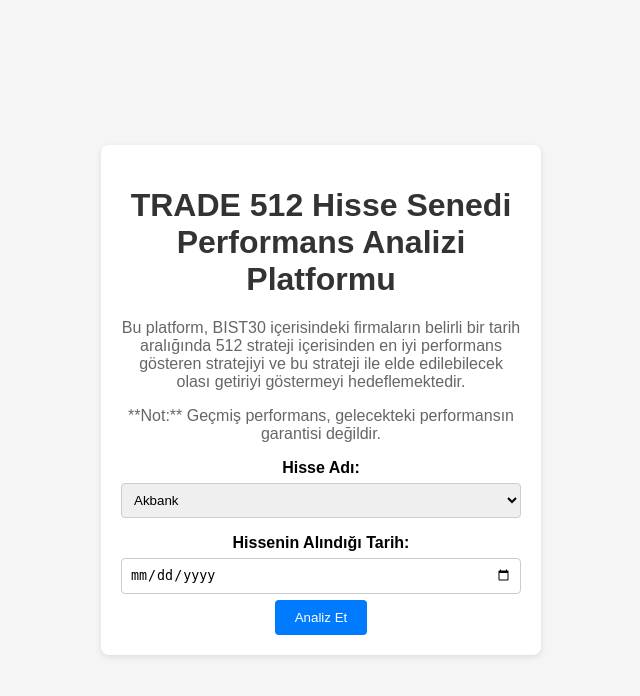
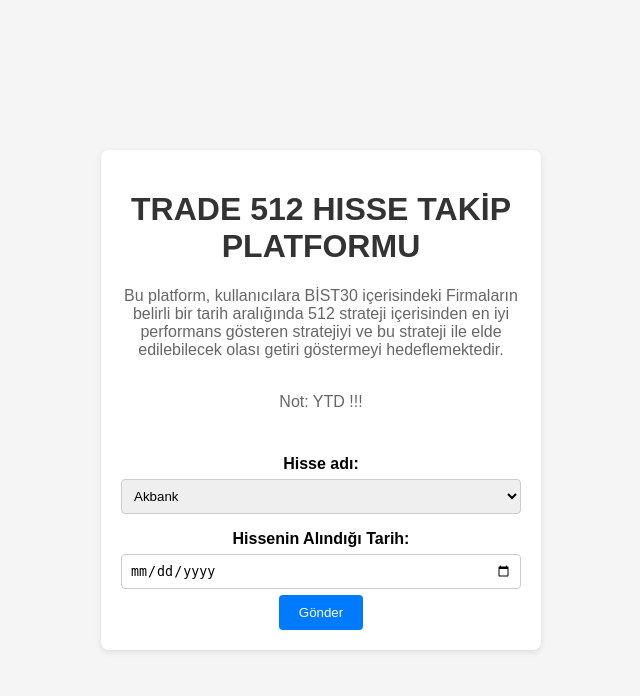
Before and after one commit to elcuman/Technical_Indicator_Strategy, a Flask app: page / in a window 1280 px wide. Shown: the top 696 px of the page, without its empty margins (319-959 px from the left). Run offline with Flask 3, Linux system fonts and the light colour scheme.

Commit message:
index.html

```diff
--- a/templates/index.html
+++ b/templates/index.html
@@ -1,9 +1,10 @@
 <!DOCTYPE html>
-<html lang="tr">
+<html>
+
 <head>
-  <meta charset="UTF-8">
-  <meta name="viewport" content="width=device-width, initial-scale=1.0">
-  <title>ELCUMAN - Hisse Senedi Performans Analizi Platformu</title>
+  <title>ELCUMAN</title>
+  <script async src="https://pagead2.googlesyndication.com/pagead/js/adsbygoogle.js?client=ca-pub-9024369630560766"
+     crossorigin="anonymous"></script>
   <style>
     body {
       font-family: Arial, sans-serif;
@@ -63,76 +64,51 @@
     }
   </style>
 </head>
+
 <body>
   <div class="container">
-    <h1>TRADE 512 Hisse Senedi Performans Analizi Platformu</h1>
+    <h1>TRADE 512 HISSE TAKİP PLATFORMU</h1>
     <p>
-      Bu platform, BIST30 içerisindeki firmaların belirli bir tarih aralığında 512 strateji içerisinden en iyi performans gösteren
-      stratejiyi ve bu strateji ile elde edilebilecek olası getiriyi göstermeyi hedeflemektedir.
+      Bu platform, kullanıcılara BİST30 içerisindeki Firmaların belirli bir tarih aralığında 512 strateji içerisinden en iyi performans
+      gösteren stratejiyi ve bu strateji ile elde edilebilecek olası getiri göstermeyi hedeflemektedir.<p>
+      <br>
+      Not: YTD !!!
     </p>
-    <p>
-      **Not:** Geçmiş performans, gelecekteki performansın garantisi değildir.
-    </p>
+    <br>
+    <label for="isim">Hisse adı:</label>
+    <select id="isim">
+      <option value="AKBNK.IS">Akbank</option>
+      <!-- Other options -->
+    </select>
 
-    <form id="stock-form">
-      <label for="isim">Hisse Adı:</label>
-      <select id="isim" name="stock">
-        <option value="AKBNK.IS">Akbank</option>
-        <option value="ALARK.IS">Alarko</option>
-        <option value="ARCLK.IS">Arçelik</option>
-        <option value="ASELS.IS">Aselsan</option>
-        <option value="ASTOR.IS">Astor</option>
-        <option value="BIMAS.IS">Bim</option>
-        <option value="EKGYO.IS">Emlak Konut</option>
-        <option value="ENKAI.IS">Enka</option>
-        <option value="EREGL.IS">Ereğli</option>
-        <option value="FROTO.IS">Ford</option>
-        <option value="GARAN.IS">Garanti Bankası</option>
-        <option value="GUBRF.IS">Gübretaş</option>
-        <option value="HEKTS.IS">Hektaş</option>
-        <option value="ISCTR.IS">İş Bankası</option>
-        <option value="KCHOL.IS">Koç Holding</option>
-        <option value="KOZAA.IS">Koza Metal</option>
-        <option value="KOZAL.IS">Koza Altın</option>
-        <option value="KRDMD.IS">Kardemir</option>
-        <option value="ODAS.IS">Odaş</option>
-        <option value="PETKM.IS">Petkim</option>
-        <option value="PGSUS.IS">Pegasus</option>
-        <option value="SAHOL.IS">Sabancı Holding</option>
-        <option value="SASA.IS">Sasa</option>
-        <option value="SISE.IS">Şişe Cam</option>
-        <option value="TAVHL.IS">Tav Havalimanları</option>
-        <option value="TCELL.IS">Turkcell</option>
-        <option value="THYAO.IS">Türk Havayolları</option>
-        <option value="TOASO.IS">Tofaş</option>
-        <option value="TUPRS.IS">Tupraş</option>
-        <option value="YKBNK.IS">Yapıkredi Bankası</option>
+    <br>
 
-        </select>
+    <label for="tarih">Hissenin Alındığı Tarih:</label>
+    <input type="date" id="tarih" name="tarih">
 
-      <br>
+    <br>
 
-      <label for="tarih">Hissenin Alındığı Tarih:</label>
-      <input type="date" id="tarih" name="purchase-date">
+    <button onclick="yolla()">Gönder</button>
 
-      <br>
-
-      <button type="submit">Analiz Et</button>
-    </form>
-
+    <!-- Google AdSense Ad -->
+    <ins class="adsbygoogle"
+         style="display:block"
+         data-ad-client="ca-pub-9024369630560766"
+         data-ad-slot="4147408157"
+         data-ad-format="auto"
+         data-full-width-responsive="true"></ins>
     <script>
-      document.getElementById('stock-form').addEventListener('submit', function(event) {
-        event.preventDefault(); // Formun varsayılan işleyişini önler
-
-        const selectedStock = document.getElementById('isim').value;
-        const purchaseDate = document.getElementById('tarih').value;
-
-        // Gerçek sunucu tarafı işleme mantığınızı buraya yerleştirin (güvenlik nedeniyle dahil edilmedi)
-        console.log(`Performans analizi yapılıyor: ${selectedStock} - ${purchaseDate}`); // Geçici
-
-        // Yükleme göstergesi veya başarı/hata mesajı göstermeyi burada düşünebilirsiniz
-      });
+      (adsbygoogle = window.adsbygoogle || []).push({});
     </script>
   </div>
+
+  <script>
+    function yolla() {
+      const selectedOption = document.querySelector("#isim").value;
+      const selectedDate = document.querySelector("#tarih").value;
+      window.location = '/result/' + selectedOption + '/' + selectedDate;
+    }
+  </script>
 </body>
+
 </html>
```
